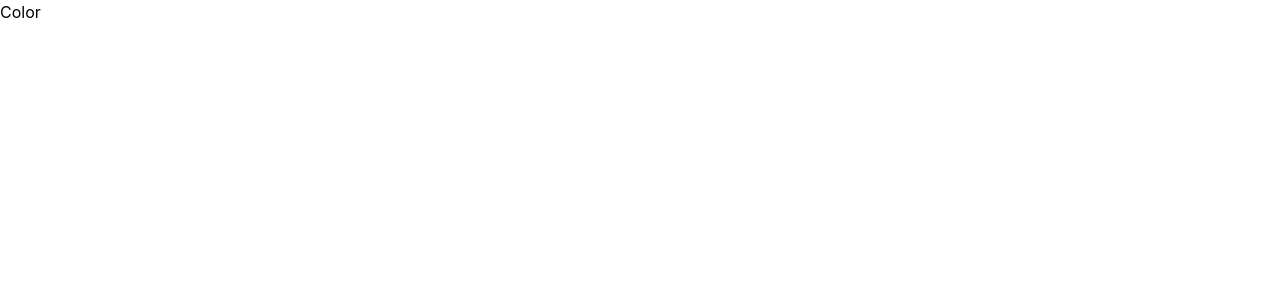
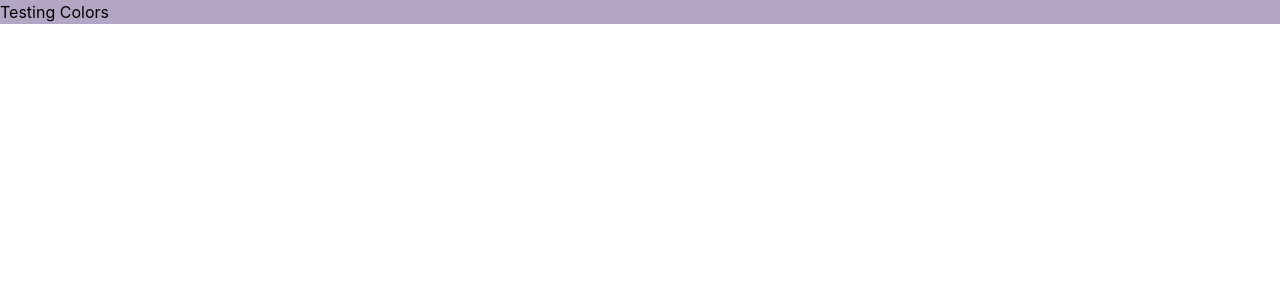
Before and after one commit to Valllerian/Color-Palette-App, a React (Create React App) app: page / in a window 1280 px wide. Shown: the top 300 px of the page. Built offline with nearby package versions, Linux system fonts and the light colour scheme.

Commit message:
Generating random color for one div

```diff
--- a/package.json
+++ b/package.json
@@ -6,6 +6,7 @@
     "@testing-library/jest-dom": "^5.16.3",
     "@testing-library/react": "^12.1.4",
     "@testing-library/user-event": "^13.5.0",
+    "@videsk/tailwind-random-color": "^0.2.0-beta",
     "react": "^18.0.0",
     "react-dom": "^18.0.0",
     "react-scripts": "5.0.0",
--- a/src/App.js
+++ b/src/App.js
@@ -1,6 +1,7 @@
 import Board from "./Board/Board";
 
 function App() {
+
   return (
     <div className="App">
       <Board />
--- a/src/Board/Board.jsx
+++ b/src/Board/Board.jsx
@@ -1,9 +1,14 @@
-import React from 'react'
+import React, {useState} from 'react'
 import Color from '../Color/Color'
+
 const Board = () => {
+
+    var randomColor = Math.floor(Math.random()*16777215).toString(16);
+    let style = "#" + randomColor;
+
   return (
     <div>
-        <Color/>
+        <Color color = {style}/>
     </div>
   )
 }
--- a/src/Color/Color.jsx
+++ b/src/Color/Color.jsx
@@ -2,10 +2,13 @@ import React, {useState} from 'react'
 
 const Color = (props) => {
 
-    var randomColor = Math.floor(Math.random()*16777215).toString(16);
+    let random = props.color
+
 
   return (
-    <div>Color</div>
+    <div id="test">
+        <div style={{backgroundColor: random}}>Testing Colors</div>
+    </div>
   )
 }
 
```
Also changed, not shown: 1 other file (tests, documents, lock files or other folders).
